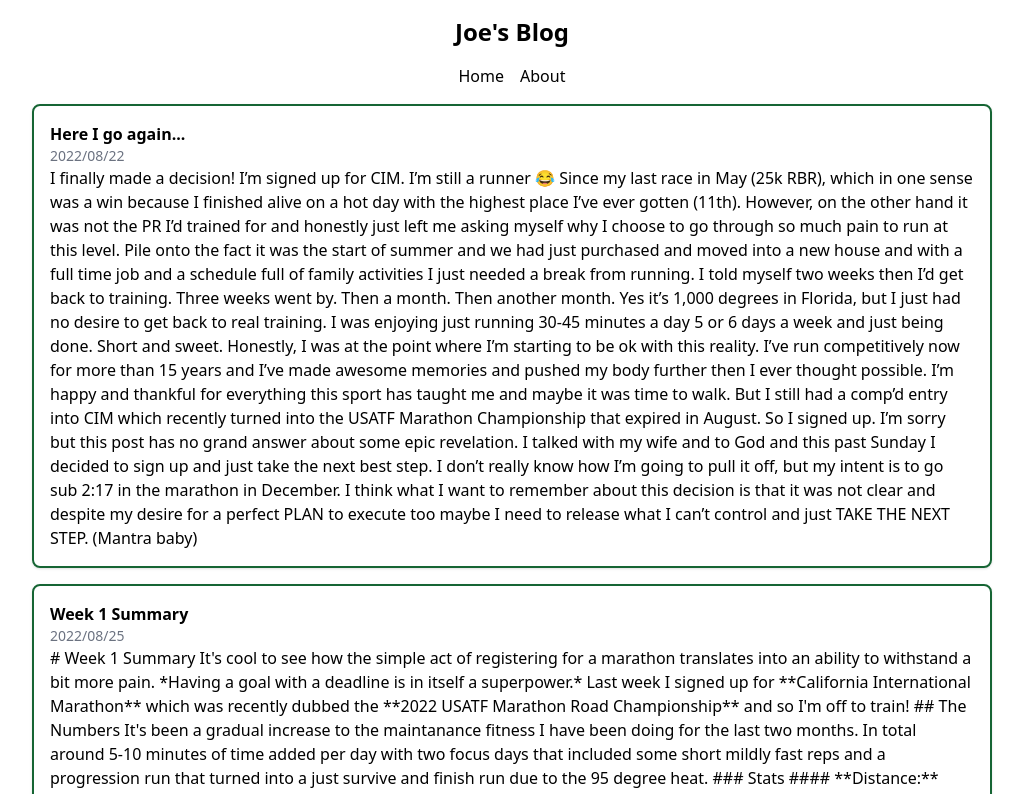
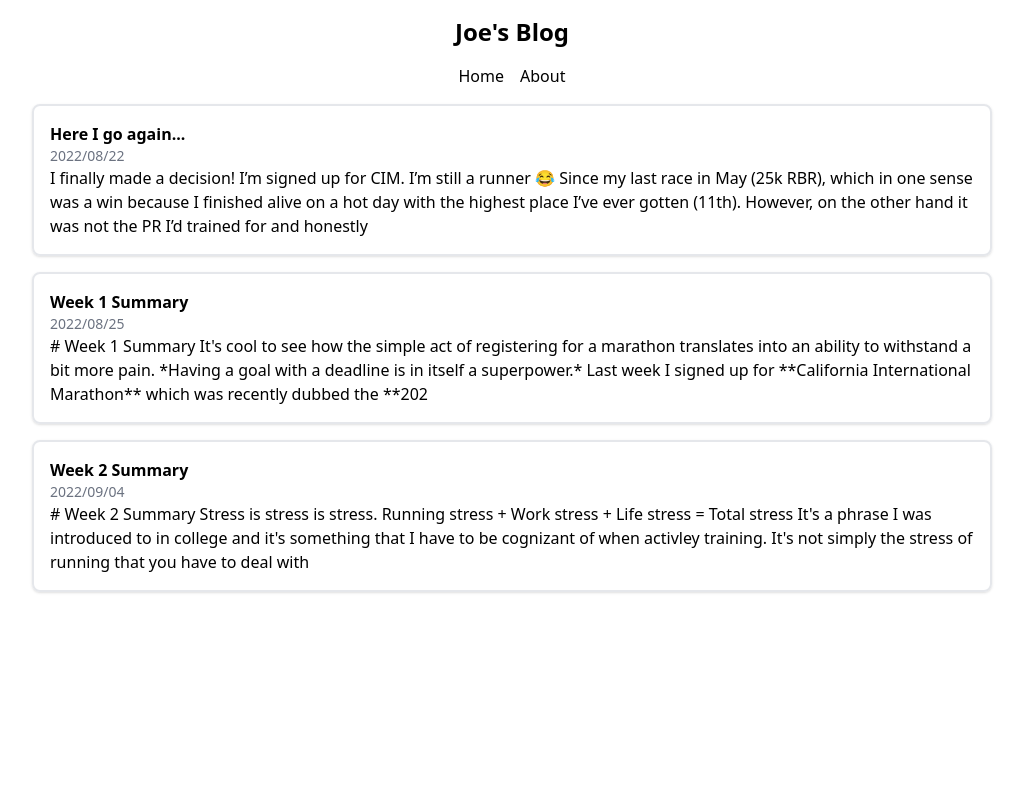
Before and after one commit to jnemo44/diy-blog, a Next.js app: page / in a window 1280 px wide. Shown: the top 794 px of the page, without its empty margins (128-1151 px from the left). Built offline with nearby package versions, Linux system fonts and the light colour scheme.

Commit message:
Added markdown remote translator and tailwind typography

```diff
--- a/pages/index.js
+++ b/pages/index.js
@@ -1,6 +1,8 @@
 import Head from 'next/head'
 import Link from 'next/link'
 import { format, parseISO } from 'date-fns';
+import { serialize } from 'next-mdx-remote/serialize'
+import { MDXRemote } from 'next-mdx-remote'
 import { getAllPosts } from '../lib/data'
 
 export default function Home({ posts }) {
@@ -26,10 +28,9 @@
 
 export async function getStaticProps() {
   const allPosts = getAllPosts();
-  console.log(allPosts)
   return {
     props: {
-      posts: allPosts.map(({ data, content, slug }) => ({
+      posts: allPosts.map(({ data, content, slug}) => ({
         ...data,
         date: data.date,
         content,
@@ -39,15 +40,15 @@
   };
 }
 
-function BlogPostList({ slug, title, date, content }) {
+function BlogPostList({ slug, title, date, content}) {
   return (
     <Link href={`/blog/${slug}`}>
-      <div className="border-green-800 border-2 rounded-lg shadow hover:shadow-md hover:border-green-500 p-4 transition duration-300 ease-in-out">
+      <div className="border-gray-200 border-2 rounded-lg shadow hover:shadow-md hover:border-green-500 p-4 transition duration-300 ease-in-out">
         <div className="font-bold">
           {title}
         </div>
         <div className="text-gray-500 text-sm">{date}</div>
-        <div>{content}</div>
+        <div>{content.substr(0,300)}</div>
       </div>
     </Link>
   )
```
